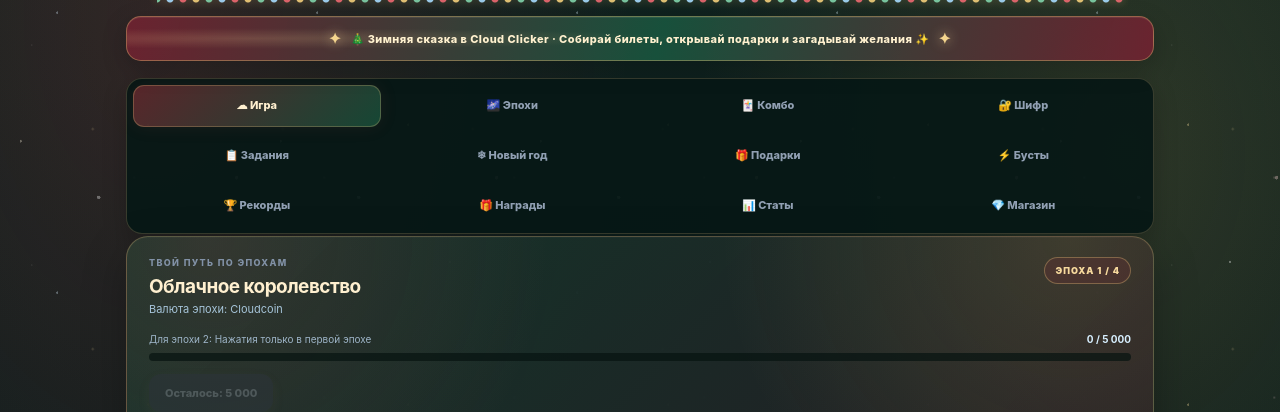
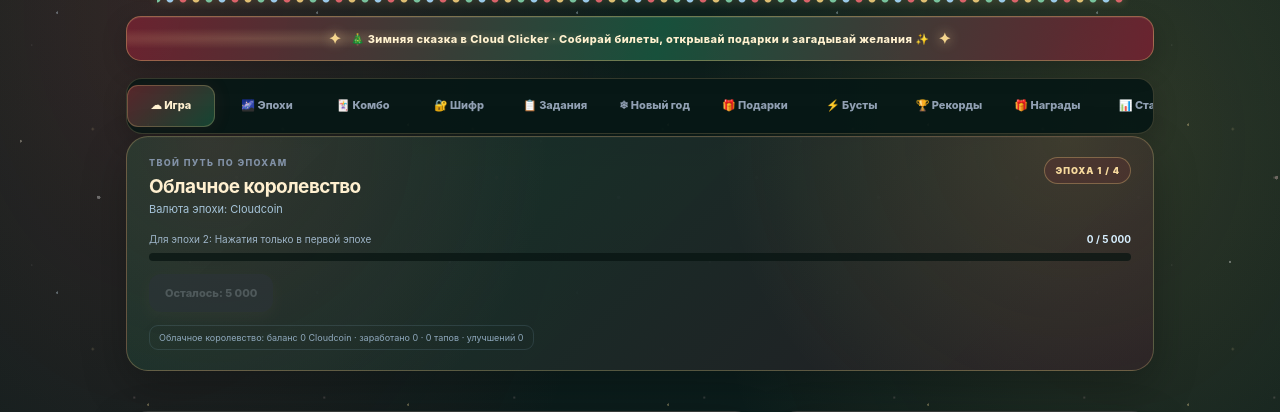
Before and after one commit to sokolstadik-gif/cloud-clicker, a Flask app: page / in a window 1280 px wide. Shown: the part 76-488 px from the top of the page. Run offline with Flask 3, Linux system fonts and the light colour scheme; data comes from the database, SQL or seed files in the repository; data that the repository does not hold is empty; some libraries are stand-ins or nearby versions.

Commit message:
Restore horizontal scrolling tab rail without shifting app layout

```diff
--- a/static/winter.css
+++ b/static/winter.css
@@ -464,35 +464,51 @@ body::after {
 }
 
 
-/* Keep the section navigation fixed to the viewport instead of horizontally drifting. */
+/* Horizontal scrolling is confined to the tab rail; the app layout stays fixed. */
 .main-tabs {
-  display: grid;
-  grid-template-columns: repeat(4, minmax(0, 1fr));
+  display: flex;
+  flex-flow: row nowrap;
+  align-items: stretch;
+  justify-content: flex-start;
   width: 100%;
+  max-width: 100%;
   min-width: 0;
-  overflow: visible;
-  overscroll-behavior: auto;
+  overflow-x: auto;
+  overflow-y: hidden;
+  overscroll-behavior-x: contain;
+  overscroll-behavior-y: none;
+  -webkit-overflow-scrolling: touch;
+  touch-action: pan-x pan-y;
+  scrollbar-width: none;
+  scroll-snap-type: x proximity;
+  contain: inline-size;
 }
-.tab-button {
-  min-width: 0;
-  width: 100%;
-  padding: 0 6px;
-  white-space: normal;
-  overflow-wrap: anywhere;
+.main-tabs::-webkit-scrollbar { display: none; }
+.main-tabs .tab-button {
+  flex: 0 0 auto;
+  width: auto;
+  min-width: 88px;
+  max-width: none;
+  padding: 0 12px;
+  white-space: nowrap;
+  overflow-wrap: normal;
   line-height: 1.2;
+  scroll-snap-align: start;
 }
 @media (max-width: 720px) {
   .main-tabs {
-    grid-template-columns: repeat(3, minmax(0, 1fr));
     gap: 6px;
+    margin-right: 0;
+    padding-right: 6px;
   }
-  .tab-button {
+  .main-tabs .tab-button {
+    min-width: 88px;
     min-height: 42px;
     font-size: 9px;
-    padding: 0 4px;
+    padding: 0 11px;
   }
 }
 @media (max-width: 380px) {
   .main-tabs { gap: 5px; }
-  .tab-button { font-size: 8px; }
+  .main-tabs .tab-button { min-width: 82px; font-size: 8px; }
 }
```
